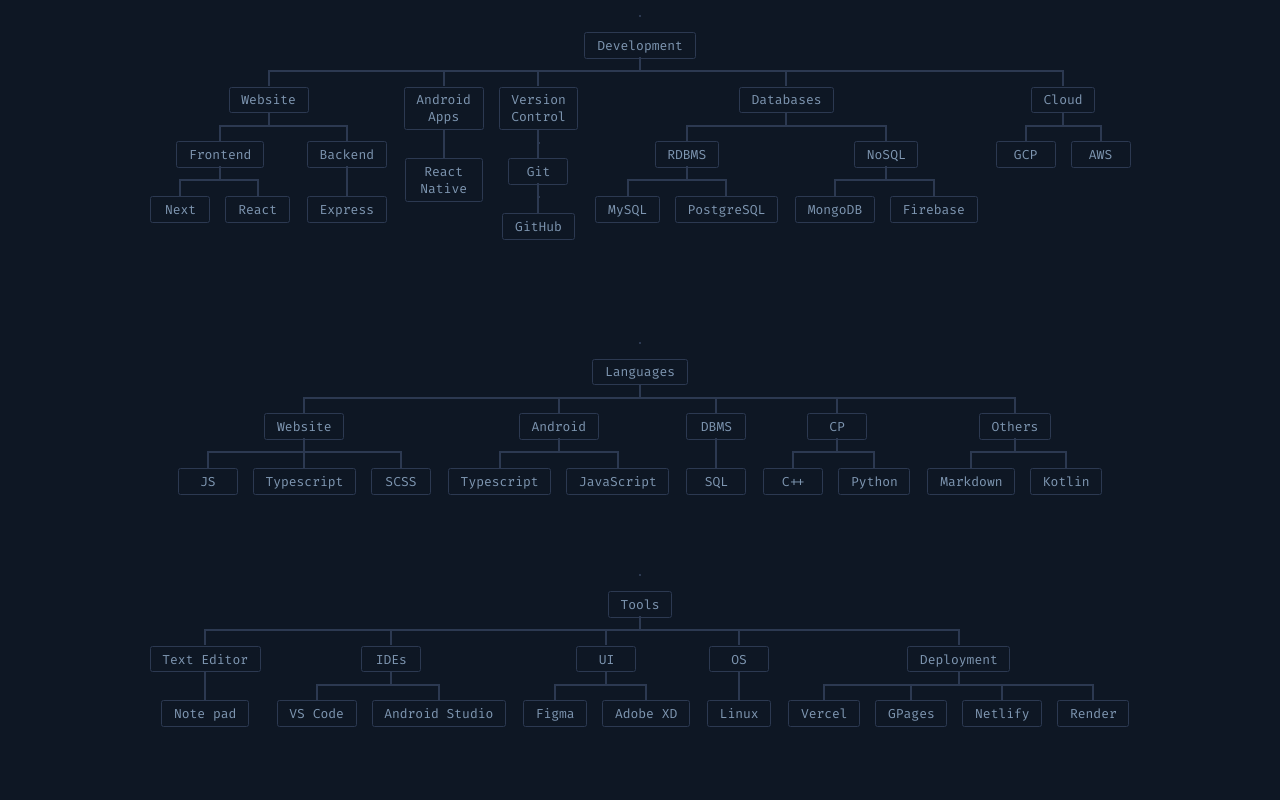
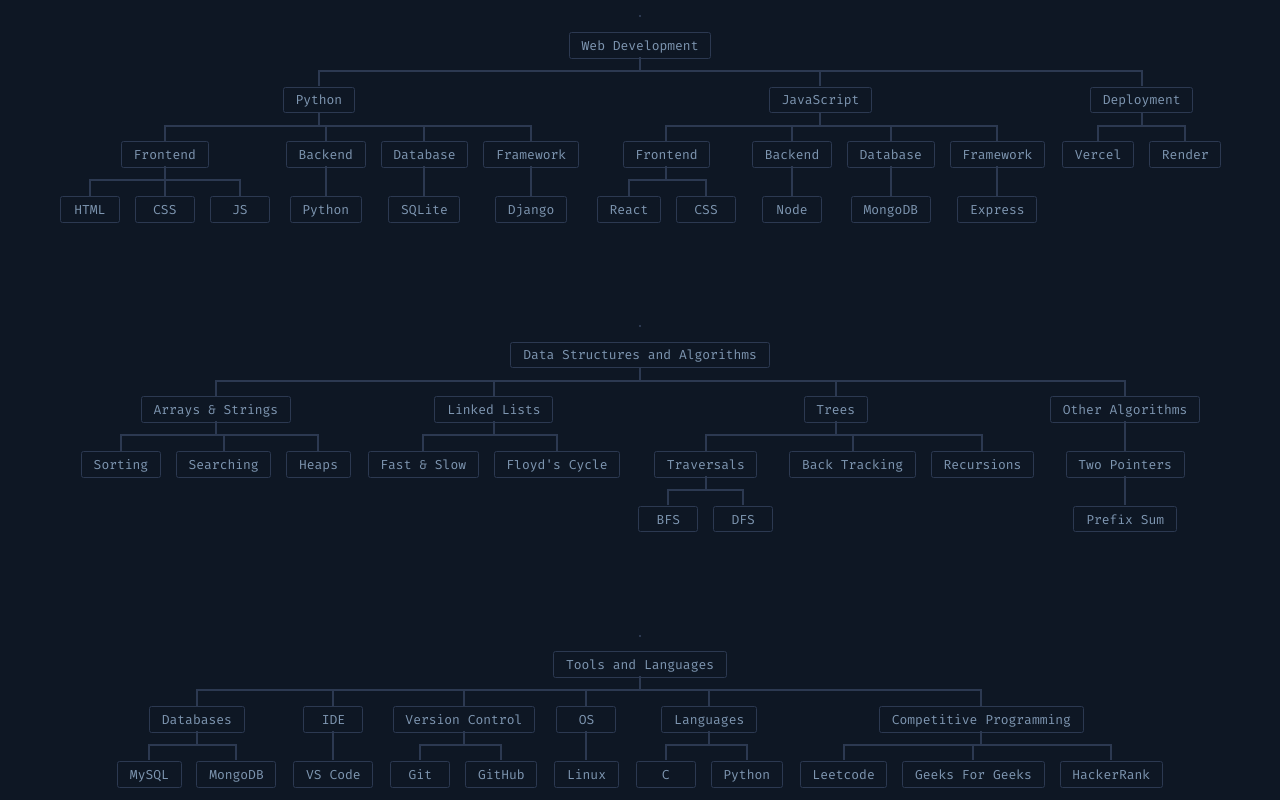
Before and after one commit to darsigangothri06/myportfolio-v2.0, a Next.js app: page / in a window 1280 px wide. Shown: the part 2200-3000 px from the top of the page. Built offline with nearby package versions, Linux system fonts and the light colour scheme.

Commit message:
Add: Skills and Certifications

```diff
--- a/components/SkillTree/development.tsx
+++ b/components/SkillTree/development.tsx
@@ -11,7 +11,8 @@
   return (
     <ul data-aos="fade-up">
       {/* web development skills */}
-      <TreeBranch title="Website">
+
+      {/* <TreeBranch title="Website">
         <TreeBranch title="Frontend">
           <TreeLeaf title="Next" />
           <TreeLeaf title="React" />
@@ -20,39 +21,55 @@
         <TreeBranch title="Backend">
           <TreeLeaf title="Express" />
         </TreeBranch>
-      </TreeBranch>
+      </TreeBranch> */}
 
-      {/* android development skills */}
-      <TreeBranch title="Android Apps">
-        <TreeLeaf title="React Native" />
-      </TreeBranch>
+      <TreeBranch title="Python">
 
-      {/* git and github */}
-      <TreeBranch title="Version Control">
-        <TreeBranch title="Git">
-          <TreeLeaf title="GitHub" />
+        <TreeBranch title="Frontend">
+          <TreeLeaf title="HTML" />
+          <TreeLeaf title="CSS" />
+          <TreeLeaf title="JS" />
+        </TreeBranch>
+
+        <TreeBranch title="Backend">
+          <TreeLeaf title="Python" />
+        </TreeBranch>
+
+        <TreeBranch title="Database">
+          <TreeLeaf title="SQLite" />
+        </TreeBranch>
+
+        <TreeBranch title="Framework">
+          <TreeLeaf title="Django" />
         </TreeBranch>
       </TreeBranch>
 
-      {/* databases */}
-      <TreeBranch title="Databases">
-        <TreeBranch title="RDBMS">
-          <TreeLeaf title="MySQL" />
-          <TreeLeaf title="PostgreSQL" />
+      <TreeBranch title="JavaScript">
+        <TreeBranch title="Frontend">
+          <TreeLeaf title="React" />
+          <TreeLeaf title="CSS" />
         </TreeBranch>
 
-        <TreeBranch title="NoSQL">
+        <TreeBranch title="Backend">
+          <TreeLeaf title="Node" />
+        </TreeBranch>
+
+        <TreeBranch title="Database">
           <TreeLeaf title="MongoDB" />
-          <TreeLeaf title="Firebase" />
+        </TreeBranch>
+
+        <TreeBranch title="Framework">
+            <TreeLeaf title="Express" />
         </TreeBranch>
       </TreeBranch>
 
-      {/* clouds services */}
-      <TreeBranch title="Cloud">
-        <TreeLeaf title="GCP" />
+      {/* deployment related tools */}
+      <TreeBranch title="Deployment">
+        <TreeLeaf title="Vercel" />
+        <TreeLeaf title="Render" />
+      </TreeBranch>
 
-        <TreeLeaf title="AWS" />
-      </TreeBranch>
+
     </ul>
   );
 }
--- a/components/SkillTree/languages.tsx
+++ b/components/SkillTree/languages.tsx
@@ -10,34 +10,38 @@
 export default function LanguageSkillsTree() {
   return (
     <ul data-aos="fade-up">
-      {/* languages I use for web development */}
-      <TreeBranch title="Website">
-        <TreeLeaf title="JS" />
-        <TreeLeaf title="Typescript" />
-        <TreeLeaf title="SCSS" />
+
+      {/* languages I use for competitive programming */}
+      <TreeBranch title="Databases">
+          <TreeLeaf title="MySQL" />
+          <TreeLeaf title="MongoDB" />
       </TreeBranch>
 
-      {/* languages I use for android development */}
-      <TreeBranch title="Android">
-        <TreeLeaf title="Typescript" />
-        <TreeLeaf title="JavaScript" />
+      {/* integrated development environment tools */}
+      <TreeBranch title="IDE">
+        <TreeLeaf title="VS Code" />
+      </TreeBranch>
+
+      <TreeBranch title="Version Control">
+          <TreeLeaf title="Git" />
+          <TreeLeaf title="GitHub" />
+      </TreeBranch>
+
+      {/* operating systems */}
+      <TreeBranch title="OS">
+        <TreeLeaf title="Linux" />
       </TreeBranch>
 
       {/* languages I use for competitive programming */}
-      <TreeBranch title="DBMS">
-        <TreeLeaf title="SQL" />
-      </TreeBranch>
-
-      {/* languages I use for competitive programming */}
-      <TreeBranch title="CP">
-        <TreeLeaf title="C++" />
+      <TreeBranch title="Languages">
+        <TreeLeaf title="C" />
         <TreeLeaf title="Python" />
       </TreeBranch>
 
-      {/* other langauges I know */}
-      <TreeBranch title="Others">
-        <TreeLeaf title="Markdown" />
-        <TreeLeaf title="Kotlin" />
+      <TreeBranch title="Competitive Programming">
+          <TreeLeaf title="Leetcode" />
+          <TreeLeaf title="Geeks For Geeks" />
+          <TreeLeaf title="HackerRank" />
       </TreeBranch>
     </ul>
   );
--- a/components/SkillTree/tools.tsx
+++ b/components/SkillTree/tools.tsx
@@ -11,33 +11,29 @@
   return (
     <ul>
       {/* text editors I use */}
-      <TreeBranch title="Text Editor">
-        <TreeLeaf title="Note pad" />
+      <TreeBranch title="Arrays & Strings">
+        <TreeLeaf title="Sorting" />
+        <TreeLeaf title="Searching" />
+        <TreeLeaf title="Heaps" />
       </TreeBranch>
 
-      {/* integrated development environment tools */}
-      <TreeBranch title="IDEs">
-        <TreeLeaf title="VS Code" />
-        <TreeLeaf title="Android Studio" />
+      <TreeBranch title="Linked Lists">
+        <TreeLeaf title="Fast & Slow" />
+        <TreeLeaf title="Floyd's Cycle" />
       </TreeBranch>
 
-      {/* ui/ux tools */}
-      <TreeBranch title="UI">
-        <TreeLeaf title="Figma" />
-        <TreeLeaf title="Adobe XD" />
+      <TreeBranch title="Trees">
+        <TreeBranch title="Traversals">
+          <TreeLeaf title="BFS" />
+          <TreeLeaf title="DFS" />
+        </TreeBranch>
+        <TreeLeaf title="Back Tracking" />
+        <TreeLeaf title="Recursions" />
       </TreeBranch>
-
-      {/* operating systems */}
-      <TreeBranch title="OS">
-        <TreeLeaf title="Linux" />
-      </TreeBranch>
-
-      {/* deployment related tools */}
-      <TreeBranch title="Deployment">
-        <TreeLeaf title="Vercel" />
-        <TreeLeaf title="GPages" />
-        <TreeLeaf title="Netlify" />
-        <TreeLeaf title="Render" />
+      <TreeBranch title="Other Algorithms">
+        <TreeBranch title="Two Pointers">
+          <TreeLeaf title="Prefix Sum" />
+        </TreeBranch>
       </TreeBranch>
     </ul>
   );
--- a/constants/certifications.ts
+++ b/constants/certifications.ts
@@ -15,39 +15,39 @@
   {
     id: "2",
     title: "Problem Solving (Basic)",
-    description: "I completed my Basics of web course from Codedamn.",
-    date: "15th Aug, 2022",
-    certificate: "https://codedamn.com/certificates/1b1b1f9e1b5d",
+    description: "Successfully cleared the assesment for the skill Problem solving (Basic)",
+    date: "20 Jan, 2022",
+    certificate: "https://www.hackerrank.com/certificates/8f23c7a17cef",
     icon: "hr.png",
     logo: "hr_logo.png",
-    image: "basics_of_web.png",
+    image: "first_rank.png",
   },
   {
     id: "3",
     title: "Problem Solving (Intermediate)",
-    description: "I completed my Basics of Js course from Codedamn.",
-    date: "15th Aug, 2022",
-    certificate: "https://codedamn.com/certificates/1b1b1f9e1b5d",
+    description: "Successfully cleared the assesment for the skill Problem solving (Intermediate)",
+    date: "25 Jan, 2022",
+    certificate: "https://www.hackerrank.com/certificates/8ffb9bb9d1f0",
     icon: "hr.png",
     logo: "hr_logo.png",
-    image: "basic_js.png",
+    image: "first_rank.png",
   },
   {
     id: "4",
     title: "Python",
-    description: "I completed my Basics of html,css course from Codedamn.",
-    date: "15th Aug, 2022",
-    certificate: "https://codedamn.com/certificates/1b1b1f9e1b5d",
+    description: "Successfully cleared the assesment for the skill Python",
+    date: "30 Oct, 2021",
+    certificate: "https://www.hackerrank.com/certificates/40b4f35a0bda",
     icon: "hr.png",
     logo: "hr_logo.png",
-    image: "html_css.png",
+    image: "python.png",
   },
   {
     id: "5",
     title: "Node Express and MongoDB",
-    description: "I completed my Basics of web course from Codedamn.",
-    date: "Dec, 2022",
-    certificate: "https://codedamn.com/certificates/1b1b1f9e1b5d",
+    description: "Completed Node, Express and MongoDB course from Udemy",
+    date: "19 Mar, 2023",
+    certificate: "https://drive.google.com/file/d/1-fnPpqkMjVYuRqaZxrtUJydCeLrJjlRg/view",
     icon: "udemy.png",
     logo: "udemy_logo.png",
     image: "nodejs.png",
@@ -56,11 +56,11 @@
     id: "6",
     title: "Django",
     description:
-      "I completed my Basics of web course from Youtube codevolution channel.",
-    date: "Dec, 2022",
-    certificate: "https://codedamn.com/certificates/1b1b1f9e1b5d",
+      "Completed Full Stack in Python with Django course from Udemy",
+    date: "15 May, 2022",
+    certificate: "https://drive.google.com/file/d/1J4pq_Cl-8cpV0mEUTAXXIXwbRZKFNtRL/view",
     icon: "udemy.png",
     logo: "udemy_logo.png",
-    image: "react.png",
+    image: "django.svg",
   },
 ];
--- a/containers/Skills/index.tsx
+++ b/containers/Skills/index.tsx
@@ -17,10 +17,21 @@
           <ul className={styles.skillsTree} data-aos="fade-up">
             <li data-aos="fade-up">
               <span className={styles.skillsTreeRoot} data-aos="fade-up">
-                Development
+                Web Development
               </span>
 
               <DevelopmentSkillsTree />
+            </li>
+          </ul>
+
+          {/* this tree will show what tools I use */}
+          <ul className={styles.skillsTree} data-aos="fade-up">
+            <li data-aos="fade-up">
+              <span className={styles.skillsTreeRoot} data-aos="fade-up">
+                Data Structures and Algorithms
+              </span>
+
+              <ToolSkillsTree />
             </li>
           </ul>
 
@@ -28,21 +39,10 @@
           <ul className={styles.skillsTree} data-aos="fade-up">
             <li data-aos="fade-up">
               <span className={styles.skillsTreeRoot} data-aos="fade-up">
-                Languages
+                Tools and Languages
               </span>
 
               <LanguageSkillsTree />
-            </li>
-          </ul>
-
-          {/* this tree will show what tools I use */}
-          <ul className={styles.skillsTree} data-aos="fade-up">
-            <li data-aos="fade-up">
-              <span className={styles.skillsTreeRoot} data-aos="fade-up">
-                Tools
-              </span>
-
-              <ToolSkillsTree />
             </li>
           </ul>
         </div>
```
Also changed, not shown: public/assets/django.svg (added), public/assets/python.png (added).
